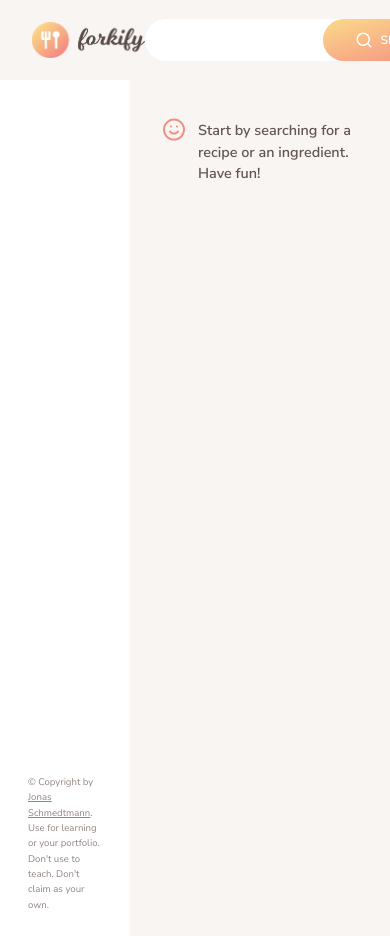
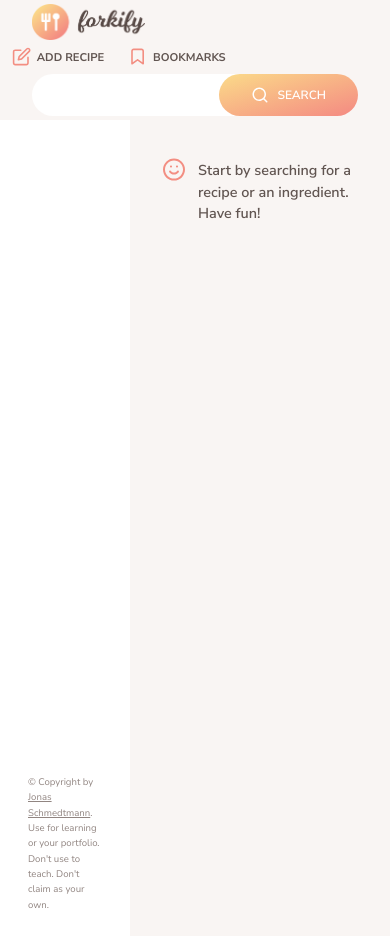
Before and after one commit to naijadevgamer/forkify, a website built with Parcel: page index.html in a window 390 px wide. Built offline with nearby package versions, Linux system fonts and the light colour scheme.

Commit message:
Apply responsiveness in design to header section of tablet view

```diff
--- a/package.json
+++ b/package.json
@@ -5,7 +5,7 @@
   "default": "index.html",
   "homepage": "https://thenaijagamer.github.io/forkify",
   "scripts": {
-    "start": "parcel index.html --public-url ./",
+    "start": "parcel index.html",
     "build": "parcel build index.html --public-url ./ --dist-dir ./dist",
     "deploy": "gh-pages -d dist"
   },
--- a/src/sass/_base.scss
+++ b/src/sass/_base.scss
@@ -68,4 +68,7 @@ body {
     margin: 0;
     border-radius: 0;
   }
+  @media only screen and (max-width: $bp-medium) {
+    grid-template-rows: 15rem minmax(100rem, auto);
+  }
 }
--- a/src/sass/_header.scss
+++ b/src/sass/_header.scss
@@ -4,6 +4,12 @@
   display: flex;
   align-items: center;
   justify-content: space-between;
+  @media only screen and (max-width: $bp-medium) {
+    font-size: 50%;
+    flex-wrap: wrap;
+    align-content: space-around;
+    justify-items: center;
+  }
 
   &__logo {
     margin-left: 4rem;
@@ -19,6 +25,11 @@
   align-items: center;
   padding-left: 3rem;
   transition: all 0.3s;
+  @media only screen and (max-width: $bp-medium) {
+    order: 1;
+    width: 60rem;
+    margin: 0 4rem;
+  }
 
   &:focus-within {
     transform: translateY(-2px);
@@ -53,6 +64,9 @@
   &__btn {
     font-weight: 600;
     font-family: inherit;
+    @media only screen and (max-width: $bp-medium) {
+      margin-left: auto;
+    }
   }
 }
 
```
Also changed, not shown: index.html (+1 -0 lines), dist/index.html, 2 other files.
